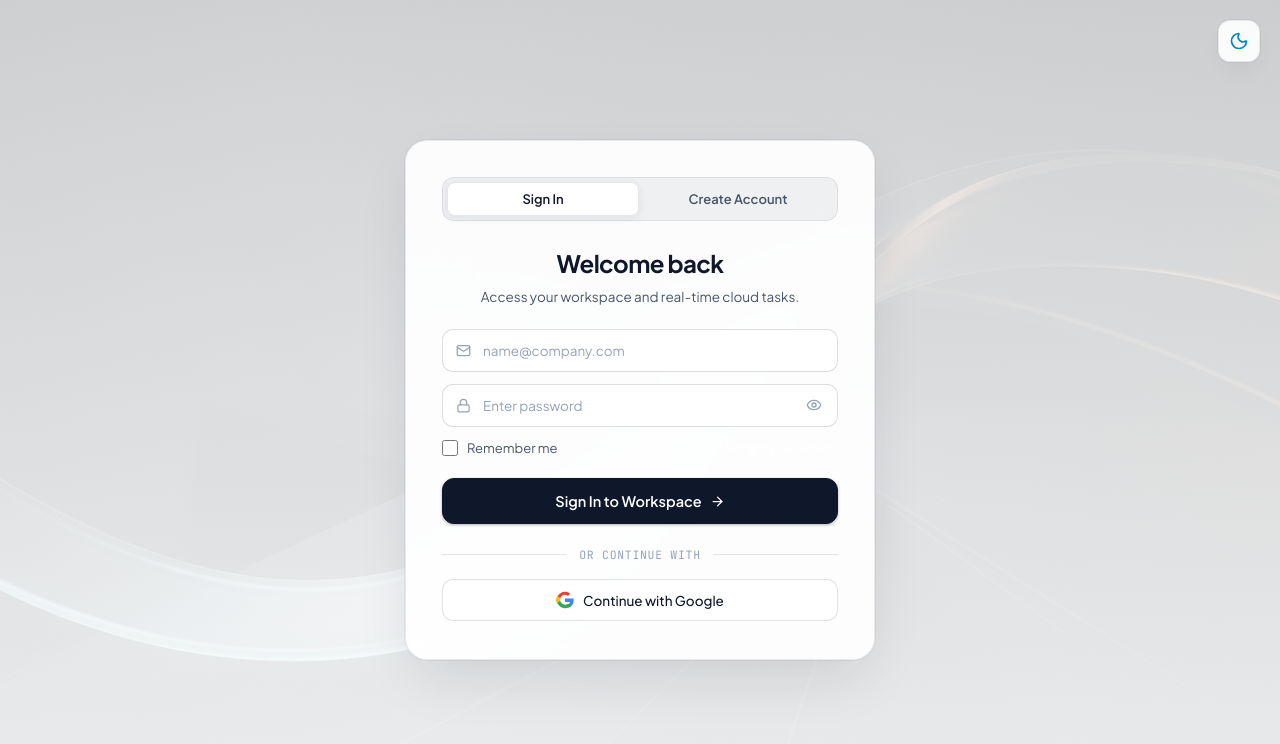
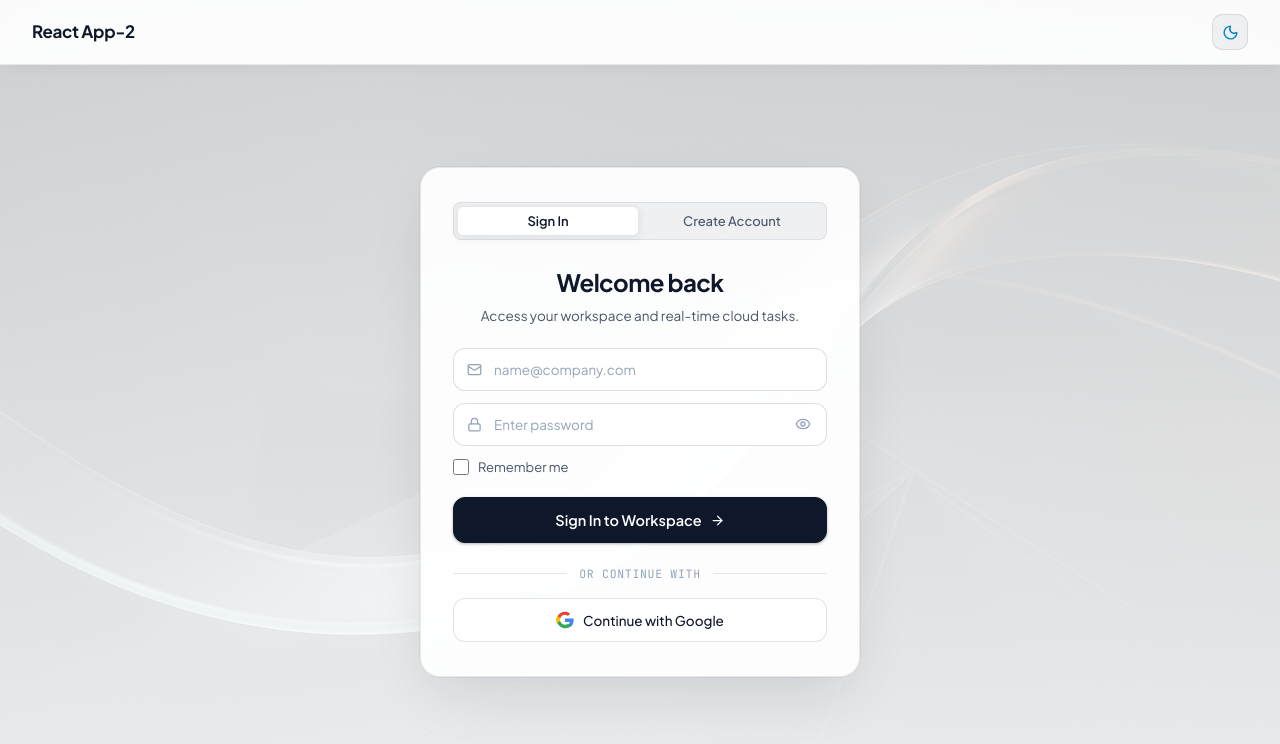
Before and after one commit to Hamdan-a11y/my-react-dashboard, a React (Vite) app: page / in a window 1280 px wide. Shown: the top 744 px of the page. Built offline with nearby package versions, Linux system fonts and the light colour scheme.

Commit message:
feat: unify authentication page with dashboard aesthetic and top navigation bar

```diff
--- a/src/App.jsx
+++ b/src/App.jsx
@@ -2,7 +2,6 @@ import { useState, useEffect } from 'react'
 import Dashboard from './components/Dashboard'
 import Login from './components/Login'
 import { supabase } from './supabaseClient'
-import { Zap, Sun, Moon } from 'lucide-react'
 import './App.css'
 
 function App() {
@@ -83,9 +82,9 @@ function App() {
         <div className="splash-glow"></div>
         <div className="splash-card">
           <div className="splash-icon-box">
-            <Zap size={32} />
+            <span style={{ fontSize: '20px', fontWeight: '800' }}>R2</span>
           </div>
-          <h2 className="splash-brand">my-react-app</h2>
+          <h2 className="splash-brand">React App-2</h2>
           <p className="splash-sub">Connecting to secure cloud services...</p>
           <div className="splash-progress-track">
             <div className="splash-progress-bar"></div>
@@ -116,24 +115,11 @@ function App() {
           toggleTheme={toggleTheme}
         />
       ) : (
-        <>
-          {/* Floating Theme Switch for Login & Forgot Password screens */}
-          <button
-            className="theme-toggle-floating"
-            onClick={toggleTheme}
-            title={`Switch to ${theme === 'dark' ? 'light' : 'dark'} mode`}
-            aria-label="Toggle theme"
-          >
-            {theme === 'dark' ? (
-              <Sun size={20} className="theme-icon" />
-            ) : (
-              <Moon size={20} className="theme-icon" />
-            )}
-          </button>
-
         <Login
           isRecoveryMode={isPasswordRecovery}
           initialError={initialError}
+          theme={theme}
+          toggleTheme={toggleTheme}
           onPasswordResetComplete={() => {
             setIsPasswordRecovery(false)
             setInitialError('')
@@ -141,7 +127,6 @@ function App() {
             window.history.replaceState({}, document.title, window.location.pathname)
           }}
         />
-        </>
       )}
     </div>
   )
--- a/src/components/Login.css
+++ b/src/components/Login.css
@@ -5,55 +5,41 @@
 .auth-page {
   min-height: 100vh;
   display: flex;
+  flex-direction: column;
+  background-color: var(--bg-primary);
+  background-image: var(--bg-gradient);
+  background-attachment: fixed;
+  color: var(--text-primary);
+  position: relative;
+}
+
+.auth-content-container {
+  flex: 1;
+  display: flex;
   align-items: center;
   justify-content: center;
-  padding: 40px 20px;
-  background-image:
-    linear-gradient(rgba(9, 10, 15, 0.72), rgba(9, 10, 15, 0.88)),
-    url('../assets/auth-banner.jpg');
-  background-size: cover;
-  background-position: center;
-  background-attachment: fixed;
-  font-family: 'Plus Jakarta Sans', -apple-system, BlinkMacSystemFont, sans-serif;
-  color: var(--text-primary);
-  position: relative;
-  overflow: hidden;
+  padding: 40px 20px 60px 20px;
 }
 
-/* Ambient Subtle Aura Refractions */
-.auth-ambient-glow {
-  display: none;
-}
-
-@keyframes glowBreathe {
-  0% { transform: scale(0.9) translate3d(0, 0, 0); opacity: 0.35; }
-  100% { transform: scale(1.1) translate3d(20px, -20px, 0); opacity: 0.65; }
-}
-
-/* Center Glass Card with Obsidian Frosted Depth */
+/* Center Card matching Dashboard panel architecture */
 .auth-center-card {
   width: 100%;
-  max-width: 470px;
-  background: rgba(13, 16, 25, 0.78);
-  backdrop-filter: blur(28px);
-  -webkit-backdrop-filter: blur(28px);
-  border: 1px solid rgba(255, 255, 255, 0.1);
-  border-radius: 22px;
-  padding: 36px 36px 38px 36px;
-  box-shadow:
-    0 32px 80px -16px rgba(0, 0, 0, 0.85),
-    0 0 0 1px rgba(255, 255, 255, 0.05),
-    inset 0 1px 1px rgba(255, 255, 255, 0.12);
+  max-width: 440px;
+  background: var(--bg-panel);
+  border: 1px solid var(--border-color);
+  border-radius: 20px;
+  padding: 34px 32px;
+  box-shadow: var(--card-shadow);
   color: var(--text-primary);
   position: relative;
   z-index: 2;
-  animation: authCardEnter 0.5s var(--ease-entrance) forwards;
+  animation: authCardEnter 0.4s var(--ease-entrance) forwards;
 }
 
 @keyframes authCardEnter {
   0% {
     opacity: 0;
-    transform: translateY(24px) scale(0.96);
+    transform: translateY(16px) scale(0.98);
   }
   100% {
     opacity: 1;
@@ -61,28 +47,31 @@
   }
 }
 
-/* Top Segmented Mode Switcher (Linear / Vercel style) */
+/* Top Segmented Mode Switcher (Matching Dashboard segmented tabs) */
 .auth-segmented-tabs {
   display: flex;
-  background: rgba(255, 255, 255, 0.05);
-  padding: 4px;
-  border-radius: 12px;
-  border: 1px solid rgba(255, 255, 255, 0.08);
+  align-items: center;
+  gap: 2px;
+  background: var(--toggle-bg);
+  padding: 3px;
+  border-radius: 8px;
+  border: 1px solid var(--border-color);
   margin-bottom: 24px;
-  gap: 4px;
 }
 
 .auth-segment-btn {
   flex: 1;
   background: transparent;
-  border: none;
-  padding: 8px 14px;
-  border-radius: 8px;
+  border: 1px solid transparent;
+  padding: 6px 12px;
+  border-radius: 6px;
   font-size: 13px;
-  font-weight: 600;
+  font-weight: 500;
+  font-family: inherit;
   color: var(--text-secondary);
   cursor: pointer;
   transition: all var(--duration-quick) var(--ease-smooth);
+  text-align: center;
 }
 
 .auth-segment-btn:hover {
@@ -90,10 +79,11 @@
 }
 
 .auth-segment-btn.active {
-  background: rgba(255, 255, 255, 0.12);
-  color: #ffffff;
-  box-shadow: 0 2px 8px rgba(0, 0, 0, 0.35);
-  border: 1px solid rgba(255, 255, 255, 0.14);
+  background: var(--bg-card);
+  color: var(--text-primary);
+  font-weight: 600;
+  border-color: var(--border-highlight);
+  box-shadow: 0 1px 3px rgba(0, 0, 0, 0.25);
 }
 
 /* Header & Icon */
@@ -167,20 +157,19 @@
 .auth-input-field {
   width: 100%;
   padding: 12px 14px 12px 40px;
-  background-color: rgba(18, 22, 33, 0.85);
-  border: 1px solid rgba(255, 255, 255, 0.12);
-  border-radius: 11px;
+  background-color: var(--bg-input);
+  border: 1px solid var(--border-color);
+  border-radius: 12px;
   color: var(--text-primary);
   font-size: 13.5px;
   outline: none;
   transition: border-color var(--duration-quick) var(--ease-smooth),
-              box-shadow var(--duration-quick) var(--ease-smooth),
               background-color var(--duration-quick) var(--ease-smooth);
 }
 
 .auth-input-field:focus {
   border-color: var(--border-focus);
-  background-color: rgba(24, 29, 44, 0.95);
+  background-color: var(--bg-input-focus);
   box-shadow: 0 0 0 3px var(--accent-glow);
 }
 
@@ -396,10 +385,10 @@
   align-items: center;
   justify-content: center;
   gap: 9px;
-  padding: 11px 16px;
-  background-color: rgba(255, 255, 255, 0.05);
-  border: 1px solid rgba(255, 255, 255, 0.1);
-  border-radius: 11px;
+  padding: 12px 16px;
+  background-color: var(--toggle-bg);
+  border: 1px solid var(--border-color);
+  border-radius: 12px;
   color: var(--text-primary);
   font-size: 13.5px;
   font-weight: 500;
--- a/src/components/Login.jsx
+++ b/src/components/Login.jsx
@@ -7,7 +7,9 @@ import {
   User,
   Mail,
   Lock,
-  ArrowRight
+  ArrowRight,
+  Sun,
+  Moon
 } from 'lucide-react'
 import emailjs from '@emailjs/browser'
 import { supabase } from '../supabaseClient'
@@ -42,7 +44,7 @@ const getFriendlyErrorMessage = (rawError) => {
   return msg
 }
 
-function Login({ onLogin, isRecoveryMode = false, onPasswordResetComplete, initialError = '' }) {
+function Login({ onLogin, isRecoveryMode = false, onPasswordResetComplete, initialError = '', theme, toggleTheme }) {
   const queryParams = new URLSearchParams(window.location.search)
   const resetEmailFromUrl = queryParams.get('email')
   const isDirectReset = queryParams.get('mode') === 'reset' || isRecoveryMode
@@ -251,12 +253,29 @@ function Login({ onLogin, isRecoveryMode = false, onPasswordResetComplete, initi
 
   return (
     <div className="auth-page">
-      {/* Ambient background refraction overlays */}
-      <div className="auth-ambient-glow top"></div>
-      <div className="auth-ambient-glow bottom"></div>
+      {/* Precision Top Navigation Bar (Identical to Dashboard) */}
+      <nav className="dashboard-nav">
+        <div className="nav-brand">
+          <span className="brand-name">React App-2</span>
+        </div>
 
-      <div className="auth-center-card">
-        {/* Top Segmented Mode Switcher (Linear / Vercel style) */}
+        <div className="nav-user-area">
+          {toggleTheme && (
+            <button
+              className="theme-toggle-nav"
+              onClick={toggleTheme}
+              title={`Switch to ${theme === 'dark' ? 'light' : 'dark'} mode`}
+              aria-label="Toggle theme"
+            >
+              {theme === 'dark' ? <Sun size={17} className="theme-icon" /> : <Moon size={17} className="theme-icon" />}
+            </button>
+          )}
+        </div>
+      </nav>
+
+      <div className="auth-content-container">
+        <div className="auth-center-card">
+          {/* Top Segmented Mode Switcher (Linear / Vercel style) */}
         {mode !== 'forgot' && (
           <div className="auth-segmented-tabs">
             <button
@@ -538,6 +557,7 @@ function Login({ onLogin, isRecoveryMode = false, onPasswordResetComplete, initi
         </form>
       </div>
     </div>
+  </div>
   )
 }
 
```
Lines whose indentation alone changed are shown as unchanged.
